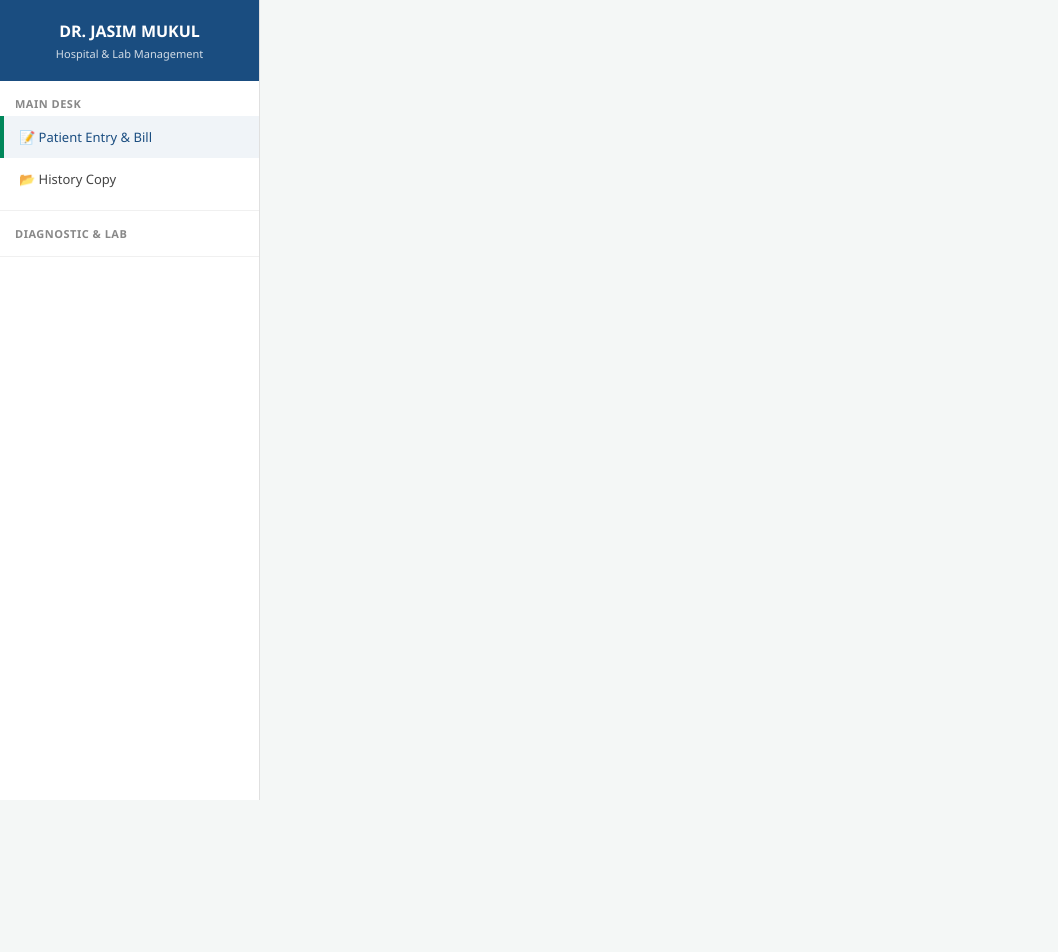
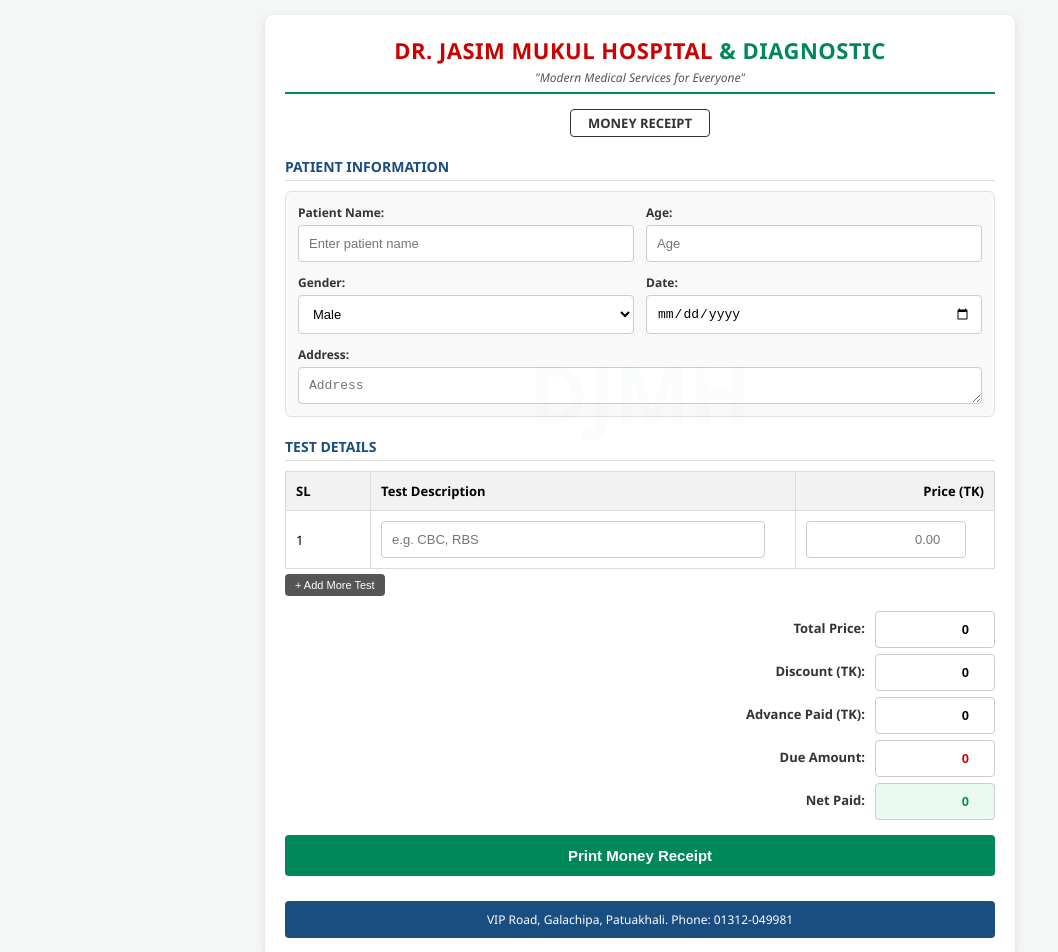
Before and after one commit to drjosimmukulhospital/Dr-josim-mukul-hospital-, a plain HTML site: page index.html in a window 1280 px wide. Shown: the top 952 px of the page, without its empty margins (0-1058 px from the left). Before the commit the page ends 800 px from the top, so only its background shows below. Drawn offline with Linux system fonts and the light colour scheme.

Commit message:
Update index.html

```diff
--- a/index.html
+++ b/index.html
@@ -3,148 +3,74 @@
 <head>
     <meta charset="UTF-8">
     <meta name="viewport" content="width=device-width, initial-scale=1.0">
-    <title>Dr. Jasim Mukul Hospital - Advanced Dashboard</title>
+    <title>Dr. Jasim Mukul Hospital & Diagnostic</title>
     <style>
-        :root {
-            --primary-blue: #1a4d80;
-            --primary-green: #00875a;
-            --danger-red: #cc0000;
-            --bg-light: #f4f7f6;
-            --sidebar-width: 260px;
-        }
-
+        /* 📱 ল্যাপটপ এবং মোবাইলে হুবহু একই রকম সহজ স্ক্রোলিং লেআউট */
         body {
             font-family: 'Segoe UI', Tahoma, Geneva, Verdana, sans-serif;
+            background-color: #f4f7f6;
             margin: 0;
-            padding: 0;
-            background-color: var(--bg-light);
-            display: flex;
-            height: 100vh;
-            overflow: hidden;
+            padding: 15px;
         }
-
-        /* 📱 মোবাইল ফ্রেন্ডলি টপ বার (কম্পিউটারে এটি লুকানো থাকবে) */
-        .mobile-top-bar {
-            display: none;
-            background-color: var(--primary-blue);
-            color: white;
-            padding: 12px 15px;
-            align-items: center;
-            justify-content: space-between;
-            position: fixed;
-            top: 0;
-            left: 0;
-            right: 0;
-            z-index: 1000;
-            box-shadow: 0 2px 5px rgba(0,0,0,0.1);
+        .container {
+            max-width: 750px;
+            background: #ffffff;
+            margin: 0 auto;
+            padding: 20px;
+            border-radius: 8px;
+            box-shadow: 0 2px 10px rgba(0,0,0,0.1);
+            position: relative;
+            box-sizing: border-box;
         }
-        .menu-toggle-btn {
-            background: none;
-            border: none;
-            color: white;
-            font-size: 24px;
-            cursor: pointer;
-            padding: 0;
-            width: auto;
+        /* 🩺 Official Printed Pad Header */
+        .pad-header {
+            text-align: center;
+            border-bottom: 2px solid #00875a;
+            padding-bottom: 6px;
+            margin-bottom: 15px;
         }
-
-        /* 🚪 বামপাশের সাইডবার (কম্পিউটারে এটি স্থায়ী ও বড় থাকবে) */
-        .sidebar {
-            width: var(--sidebar-width);
-            background-color: #ffffff;
-            border-right: 1px solid #e0e0e0;
-            display: flex;
-            flex-direction: column;
-            justify-content: space-between;
-            height: 100%;
-            box-sizing: border-box;
-            overflow-y: auto;
-            z-index: 999;
-            flex-shrink: 0;
-        }
-
-        .sidebar-brand {
-            padding: 20px 15px;
-            background-color: var(--primary-blue);
-            color: #ffffff;
-            text-align: center;
-        }
-        .sidebar-brand h3 { margin: 0; font-size: 16px; font-weight: bold; }
-        .sidebar-brand p { margin: 4px 0 0 0; font-size: 11px; opacity: 0.8; }
-
-        .menu-section { padding: 10px 0; border-bottom: 1px solid #f0f0f0; }
-        .menu-title {
-            font-size: 11px;
-            text-transform: uppercase;
-            color: #888;
-            padding: 5px 15px;
+        .logo-text-en {
+            color: #cc0000;
+            font-size: 22px;
             font-weight: bold;
+            margin: 0;
             letter-spacing: 0.5px;
         }
-        .menu-item {
-            display: flex;
-            align-items: center;
-            padding: 12px 15px;
-            color: #444;
-            text-decoration: none;
+        .logo-text-en span { color: #00875a; }
+        .slogan {
+            font-size: 12px;
+            color: #555;
+            margin: 4px 0 0 0;
+            font-style: italic;
+        }
+        .receipt-title {
+            text-align: center;
             font-size: 13px;
-            font-weight: 500;
-            cursor: pointer;
-            border-left: 4px solid transparent;
+            font-weight: bold;
+            margin-bottom: 15px;
+            color: #333;
+            border: 1px solid #333;
+            width: 130px;
+            margin-left: auto;
+            margin-right: auto;
+            padding: 4px;
+            border-radius: 4px;
+            text-transform: uppercase;
         }
-        .menu-item:hover, .menu-item.active {
-            background-color: #f0f4f8;
-            color: var(--primary-blue);
-            border-left: 4px solid var(--primary-green);
-        }
-
-        /* 📊 সাইডবার লাইভ কাউন্টার প্যানেল */
-        .live-stats-panel { padding: 12px; background-color: #fafafa; border-top: 1px solid #e0e0e0; }
-        .stat-card { padding: 8px 12px; border-radius: 6px; margin-bottom: 6px; color: white; font-size: 11px; font-weight: bold; }
-        .stat-card span { display: block; font-size: 15px; font-weight: 800; margin-top: 2px;}
-        .bg-green { background-color: #2e7d32; }
-        .bg-blue { background-color: #1565c0; }
-        .bg-orange { background-color: #ef6c00; }
-
-        /* 💻 ডানপাশের মূল কন্টেন্ট এরিয়া (Workspace) */
-        .main-workspace {
-            flex: 1;
-            height: 100%;
-            overflow-y: auto;
-            padding: 25px;
-            box-sizing: border-box;
-            position: relative;
-        }
-
-        .dashboard-page {
-            display: none;
-            background: #ffffff;
-            padding: 25px;
-            border-radius: 8px;
-            box-shadow: 0 2px 12px rgba(0,0,0,0.06);
-            max-width: 900px;
-            margin: 0 auto;
-            box-sizing: border-box;
-        }
-        .dashboard-page.active { display: block; }
-
-        /* 🩺 Printed Pad Header */
-        .pad-header { text-align: center; border-bottom: 2px solid var(--primary-green); padding-bottom: 6px; margin-bottom: 20px; }
-        .logo-text-en { color: var(--danger-red); font-size: 22px; font-weight: bold; margin: 0; letter-spacing: 0.5px; }
-        .logo-text-en span { color: var(--primary-green); }
-        .slogan { font-size: 12px; color: #555; margin: 4px 0 0 0; font-style: italic; }
-
-        .section-title { font-size: 15px; color: var(--primary-blue); border-bottom: 1px solid #ddd; padding-bottom: 4px; margin: 25px 0 15px 0; font-weight: bold; text-transform: uppercase; letter-spacing: 0.5px; }
-
-        /* 📝 রেস্পন্সিভ ফর্ম গ্রিড লেআউট (কম্পিউটারে চমৎকার পাশাপাশি গ্রিড দেখাবে) */
-        .grid-2 {
+        /* 📝 সবার জন্য সহজ সোজা ফর্ম */
+        .patient-info {
             display: grid;
             grid-template-columns: repeat(2, 1fr);
-            gap: 15px;
+            gap: 12px;
+            background: #f9f9f9;
+            padding: 12px;
+            border-radius: 6px;
+            border: 1px solid #e0e0e0;
+            margin-bottom: 15px;
         }
-        .form-group { display: flex; flex-direction: column; margin-bottom: 5px; }
+        .form-group { display: flex; flex-direction: column; }
         .form-group.full-width { grid-column: span 2; }
-        label { font-weight: bold; margin-bottom: 5px; color: #333; font-size: 12px; }
+        label { font-weight: bold; margin-bottom: 4px; color: #333; font-size: 12px; }
         input, select, textarea {
             padding: 10px;
             border: 1px solid #ccc;
@@ -154,90 +80,159 @@
             width: 100%;
             background-color: #fff;
         }
+        .print-value { display: none; padding: 4px 0; font-size: 14px; border-bottom: 1px dotted #ccc; }
+        .section-title { font-size: 14px; color: #1a4d80; border-bottom: 1px solid #ddd; padding-bottom: 4px; margin: 20px 0 10px 0; font-weight: bold; text-transform: uppercase; }
 
-        table { width: 100%; border-collapse: collapse; margin-top: 10px; }
+        table { width: 100%; border-collapse: collapse; margin-top: 5px; }
         th, td { border: 1px solid #ddd; padding: 10px; text-align: left; font-size: 13px; }
         th { background-color: #f2f2f2; }
 
-        .billing-summary { margin-top: 20px; display: flex; flex-direction: column; align-items: flex-end; gap: 6px; }
-        .billing-box { display: flex; align-items: center; gap: 12px; }
-        .billing-box label { width: 130px; text-align: right; font-size: 13px; font-weight: bold; }
-        .billing-box input { width: 130px; text-align: right; font-weight: bold; padding: 6px; }
+        .billing-summary { margin-top: 15px; display: flex; flex-direction: column; align-items: flex-end; gap: 6px; }
+        .billing-box { display: flex; align-items: center; gap: 10px; }
+        .billing-box label { width: 120px; text-align: right; font-size: 13px; }
+        .billing-box input { width: 120px; text-align: right; font-weight: bold; }
 
         .btn-submit {
-            background-color: var(--primary-green); color: white; border: none; padding: 12px;
-            font-size: 15px; font-weight: bold; border-radius: 4px; cursor: pointer; width: 100%; margin-top: 20px;
-            box-shadow: 0 2px 5px rgba(0,0,0,0.1);
+            background-color: #00875a; color: white; border: none; padding: 12px;
+            font-size: 15px; font-weight: bold; border-radius: 4px; cursor: pointer; width: 100%; margin-top: 15px;
         }
-        .btn-submit:hover { background-color: #006644; }
-        .btn-clear-all { background-color: var(--danger-red); color: white; padding: 8px 12px; border: none; border-radius: 4px; font-weight: bold; cursor: pointer; margin-bottom: 15px; font-size: 12px; }
-
-        .print-value { display: none; padding: 4px 0; font-size: 14px; border-bottom: 1px dotted #ccc; }
+        .btn-add { background-color: #555; color: white; padding: 5px 10px; border: none; border-radius: 4px; cursor: pointer; font-size: 11px; margin-top: 5px;}
+        .pad-footer { background-color: #1a4d80; color: white; text-align: center; padding: 10px; font-size: 12px; border-radius: 4px; margin-top: 25px; }
         .watermark { position: absolute; top: 40%; left: 50%; transform: translate(-50%, -50%); font-size: 80px; font-weight: bold; color: rgba(0, 135, 90, 0.02); pointer-events: none; user-select: none; }
 
-        /* 📱 শুধুমাত্র মোবাইল স্ক্রিনের জন্য বিশেষ পরিবর্তন (স্লাইড মেনু চালু হবে) */
-        @media (max-width: 992px) {
-            body { flex-direction: column; }
-            .mobile-top-bar { display: flex; }
-
-            .sidebar {
-                position: fixed;
-                top: 50px;
-                left: 0;
-                bottom: 0;
-                transform: translateX(-100%);
-                box-shadow: 3px 0 15px rgba(0,0,0,0.15);
-                transition: transform 0.3s ease;
-            }
-            .sidebar.open {
-                transform: translateX(0);
-            }
-
-            .main-workspace {
-                padding: 15px;
-                margin-top: 50px;
-                height: calc(100vh - 50px);
-            }
-            .grid-2 { grid-template-columns: 1fr; gap: 10px; }
+        /* 📱 মোবাইলের জন্য ফর্ম এক কলামে সোজা হয়ে যাবে */
+        @media (max-width: 600px) {
+            .patient-info { grid-template-columns: 1fr; }
             .form-group.full-width { grid-column: span 1; }
         }
 
-        /* 🖨️ প্রিন্ট লেআউট (প্রিন্ট করলে দুই ডিভাইসেই একদম ক্লিন বিল কপি আসবে) */
+        /* 🖨️ প্রিন্ট লেআউট (প্রিন্ট করলে শুধু রিসিট আসবে, বাটন বা খালি ঘর আসবে না) */
         @media print {
             @page { size: A4; margin: 10mm 15mm 10mm 15mm; }
-            body { background: #fff; overflow: visible; }
-            .sidebar, .mobile-top-bar, .no-print { display: none !important; }
-            .main-workspace { padding: 0; overflow: visible; }
-            .dashboard-page { box-shadow: none; padding: 0; width: 100% !important; max-width: 100% !important; }
-            input, select, textarea, button, .btn-submit { display: none !important; }
+            body { background: #fff; padding: 0; margin: 0; }
+            .container { box-shadow: none; padding: 0; width: 100%; }
+            input, select, textarea, button, .btn-add, .btn-submit { display: none !important; }
             .print-value { display: block !important; }
+            .patient-info { background: none !important; border: none !important; padding: 0 !important; gap: 6px; }
             .grid-2 { display: grid !important; grid-template-columns: repeat(2, 1fr) !important; gap: 8px !important; }
-            .form-group.full-width { grid-column: span 2 !important; }
+            th { background-color: #f2f2f2 !important; -webkit-print-color-adjust: exact; print-color-adjust: exact; }
             tr.empty-row { display: none !important; }
         }
     </style>
 </head>
 <body>
 
-    <!-- 📱 মোবাইল টপ বার (কম্পিউটারে এটি স্বয়ংক্রিয়ভাবে লুকিয়ে যাবে) -->
-    <div class="mobile-top-bar no-print">
-        <button class="menu-toggle-btn" onclick="toggleSidebar()">☰ Menu</button>
-        <div style="font-size: 14px; font-weight: bold; letter-spacing: 0.5px;">DJM Hospital Panel</div>
+<div class="container">
+    <div class="watermark">DJMH</div>
+
+    <!-- Hospital Pad Header -->
+    <div class="pad-header">
+        <h1 class="logo-text-en">DR. JASIM MUKUL HOSPITAL <span>& DIAGNOSTIC</span></h1>
+        <p class="slogan">"Modern Medical Services for Everyone"</p>
     </div>
 
-    <!-- 🚪 ড্যাশবোর্ড সাইডবার (কম্পিউটারে স্থায়ী থাকবে, মোবাইলে টগল হবে) -->
-    <div class="sidebar no-print" id="sidebarMenu">
-        <div>
-            <div class="sidebar-brand">
-                <h3>DR. JASIM MUKUL</h3>
-                <p>Hospital & Lab Management</p>
-            </div>
+    <div class="receipt-title">Money Receipt</div>
 
-            <div class="menu-section">
-                <div class="menu-title">Main Desk</div>
-                <div class="menu-item active" onclick="loadPage('billingPage', this)">📝 Patient Entry & Bill</div>
-                <div class="menu-item" onclick="loadPage('historyPage', this)">📂 History Copy</div>
-            </div>
+    <!-- Patient Information Form -->
+    <div class="section-title">Patient Information</div>
+    <div class="patient-info">
+        <div class="form-group">
+            <label>Patient Name:</label>
+            <input type="text" id="patientName" placeholder="Enter patient name">
+            <div id="pNamePrint" class="print-value">-</div>
+        </div>
+        <div class="form-group">
+            <label>Age:</label>
+            <input type="text" id="patientAge" placeholder="Age">
+            <div id="pAgePrint" class="print-value">-</div>
+        </div>
+        <div class="form-group">
+            <label>Gender:</label>
+            <select id="patientGender">
+                <option value="Male">Male</option>
+                <option value="Female">Female</option>
+                <option value="Other">Other</option>
+            </select>
+            <div id="pGenderPrint" class="print-value">-</div>
+        </div>
+        <div class="form-group">
+            <label>Date:</label>
+            <input type="date" id="visitDate">
+            <div id="pDatePrint" class="print-value">-</div>
+        </div>
+        <div class="form-group full-width">
+            <label>Address:</label>
+            <textarea id="patientAddress" rows="1" placeholder="Address"></textarea>
+            <div id="pAddressPrint" class="print-value">-</div>
+        </div>
+    </div>
 
-            <div class="menu-section">
-                <div class="menu-title">Diagnostic & Lab</div>
+    <!-- Test List Table -->
+    <div class="section-title">Test Details</div>
+    <table id="billingTable">
+        <thead>
+            <tr>
+                <th style="width: 12%;">SL</th>
+                <th style="width: 60%;">Test Description</th>
+                <th style="width: 28%; text-align: right;">Price (TK)</th>
+            </tr>
+        </thead>
+        <tbody id="testTableBody">
+            <tr>
+                <td>1</td>
+                <td>
+                    <input type="text" style="width:95%;" class="test-name" placeholder="e.g. CBC, RBS">
+                    <div class="print-value test-name-print"></div>
+                </td>
+                <td>
+                    <input type="number" class="test-price" style="width:90%; text-align: right;" placeholder="0.00" oninput="calculateTotal()">
+                    <div class="print-value test-price-print" style="text-align: right;"></div>
+                </td>
+            </tr>
+        </tbody>
+    </table>
+    <button type="button" class="btn-add" onclick="addTableRow()">+ Add More Test</button>
+
+    <!-- Total Billing Area -->
+    <div class="billing-summary">
+        <div class="billing-box">
+            <label>Total Price:</label>
+            <input type="number" id="totalPrice" readonly value="0">
+            <div id="totalPricePrint" class="print-value">0.00 TK</div>
+        </div>
+        <div class="billing-box">
+            <label>Discount (TK):</label>
+            <input type="number" id="discount" value="0" oninput="calculateTotal()">
+            <div id="discountPrint" class="print-value">0.00 TK</div>
+        </div>
+        <div class="billing-box">
+            <label>Advance Paid (TK):</label>
+            <input type="number" id="advancePaid" value="0" oninput="calculateTotal()">
+            <div id="advancePrint" class="print-value">0.00 TK</div>
+        </div>
+        <div class="billing-box">
+            <label>Due Amount:</label>
+            <input type="number" id="dueAmount" readonly value="0" style="color: #cc0000;">
+            <div id="duePrint" class="print-value" style="font-weight: bold; color: #cc0000;">0.00 TK</div>
+        </div>
+        <div class="billing-box">
+            <label>Net Paid:</label>
+            <input type="number" id="netPaid" readonly value="0" style="background-color: #eafaf1; color: #00875a;">
+            <div id="netPaidPrint" class="print-value" style="font-weight: bold; color: #00875a;">0.00 TK</div>
+        </div>
+    </div>
+
+    <!-- Final Print Action Button -->
+    <button class="btn-submit" onclick="prepareAndPrint()">Print Money Receipt</button>
+
+    <!-- Official Pad Footer -->
+    <div class="pad-footer">
+        VIP Road, Galachipa, Patuakhali. Phone: 01312-049981
+    </div>
+</div>
+
+<script>
+    // আজকের তারিখ অটোমেটিক সেট করা
+    document.getElementById('visitDate').valueAsDate = new Date();
+
+    function calculateTotal() {
```
